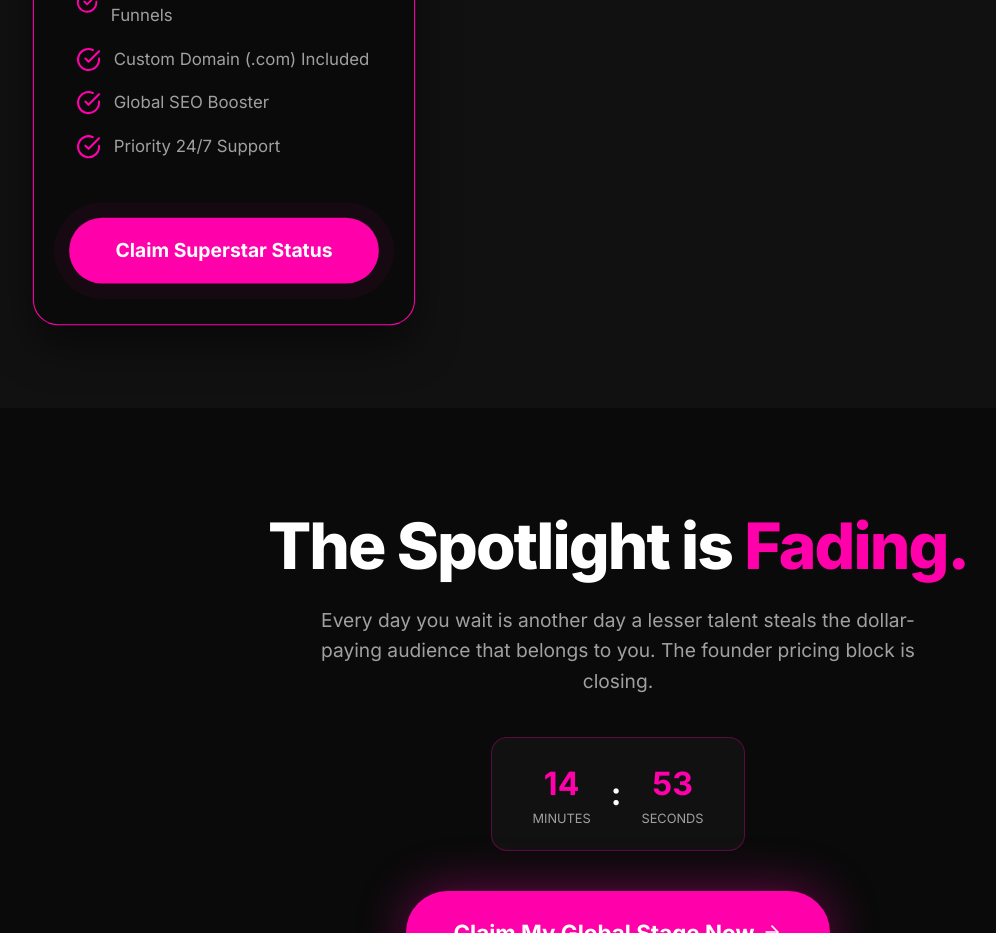
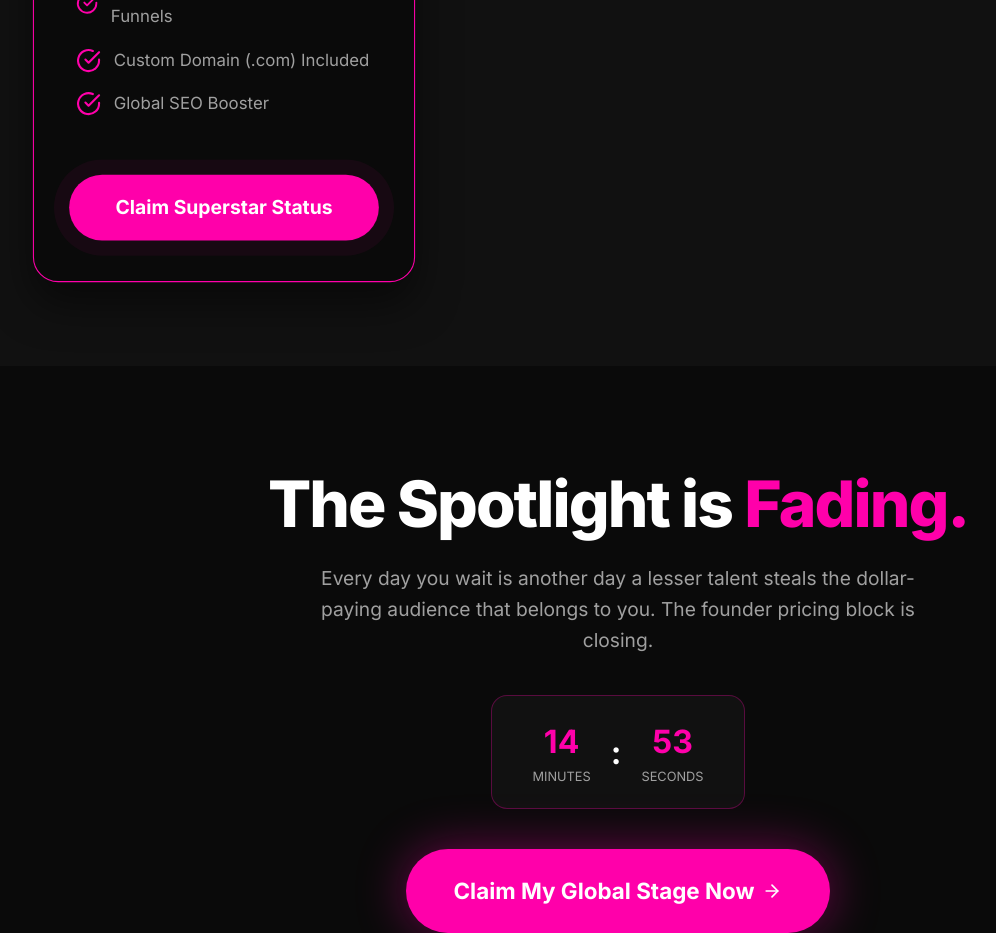
Before and after one commit to redundancybido-beep/vybzroulette, a React (Vite) app: page / in a window 1280 px wide. Shown: the part 4900-5833 px from the top of the page, without its empty margins (22-1018 px from the left). Built offline with nearby package versions, Linux system fonts and the light colour scheme; no server answers.

Commit message:
limit support

```diff
--- a/src/App.jsx
+++ b/src/App.jsx
@@ -250,7 +250,6 @@ const Pricing = ({ pricing }) => (
             <li><CheckCircle /> Advanced Telegram Redirect Funnels</li>
             <li><CheckCircle /> Custom Domain (.com) Included</li>
             <li><CheckCircle /> Global SEO Booster</li>
-            <li><CheckCircle /> Priority 24/7 Support</li>
           </ul>
           <a
             href="https://t.me/SonOfanOG?text=Please%20sign%20me%20up%20for%20my%20Premium%20Branded%20Professional%20Website"
@@ -263,23 +262,31 @@ const Pricing = ({ pricing }) => (
           </a>
         </div>
 
-        {/* Tier 3 - Hidden per user request */}
-        {/*
-        <div className="price-card">
+        {/* Tier 3*/}
+
+        {/* <div className="price-card">.
           <div className="price-header">
-            <h3>Agency / Management</h3>
-            <p className="price-tier-sub">For multiple talents</p>
+            <h3>Diamond Agency Management</h3>
+            <p className="price-tier-sub">For Seasoned Superstar Creators</p>
             <div className="price-amount">{pricing.symbol}{pricing.agency}<span>/mo</span></div>
           </div>
           <ul className="price-features">
-            <li><CheckCircle /> Up to 10 Creator Profiles</li>
+            <li><CheckCircle /> Fully Customized Website</li>
             <li><CheckCircle /> Aggregated Revenue Dashboard</li>
-            <li><CheckCircle /> Whitelabel Options</li>
-            <li><CheckCircle /> Dedicated Account Manager</li>
+            <li><CheckCircle /> Cloud Hosting and Backup Services</li>
+            <li><CheckCircle /> Priority 24/7 Support</li>
           </ul>
-          <button className="btn btn-secondary">Contact Sales</button>
-        </div>
-        */}
+          <a
+            href="https://t.me/SonOfanOG?text=Please%20sign%20me%20up%20for%20my%20Diamond%20Agency%20Management%20Website"
+            target="_blank"
+            rel="noopener noreferrer"
+            className="btn btn-secondary"
+            style={{ textDecoration: 'none', display: 'inline-flex', justifyContent: 'center', alignItems: 'center' }}
+          >
+            Contact Sales
+          </a>
+        </div> */}
+
 
       </div>
     </div>
```
